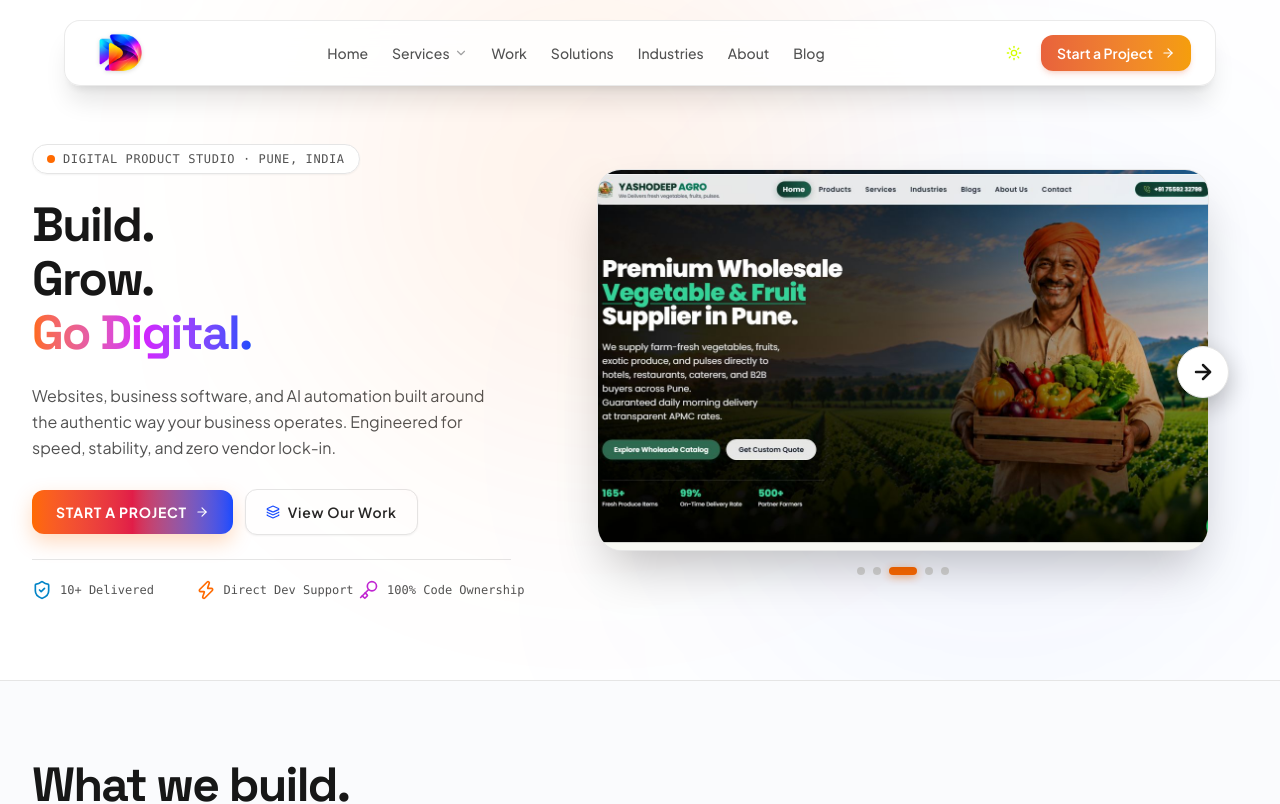
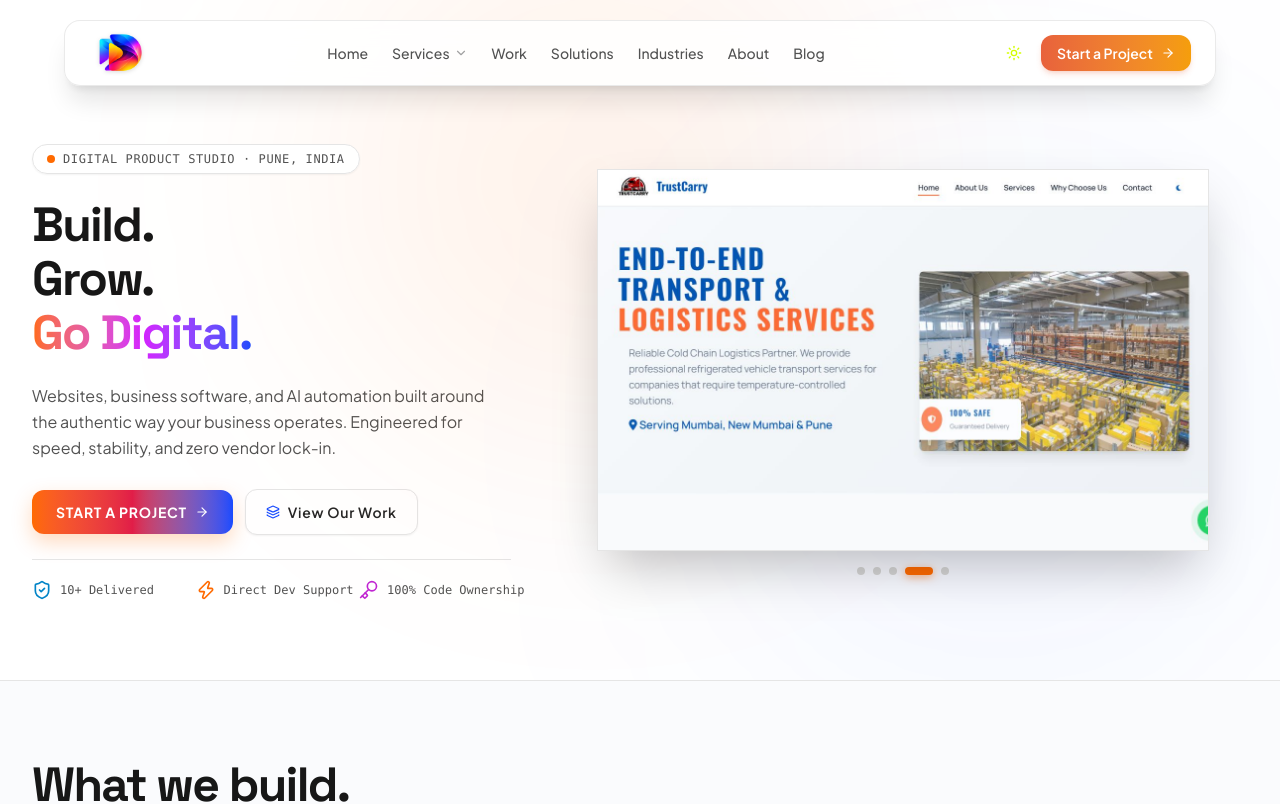
Before and after one commit to deepdigitallabs/Deep-Digital-Labs, a Next.js app: page / in a window 1280 px wide. Shown: the top 804 px of the page. Built offline with nearby package versions, Linux system fonts and the light colour scheme.

Commit message:
Update page.tsx

```diff
--- a/src/app/page.tsx
+++ b/src/app/page.tsx
@@ -1,6 +1,6 @@
 'use client';
 
-import React, { useState } from 'react';
+import React, { useState, useEffect } from 'react';
 import Link from 'next/link';
 import Image from 'next/image';
 import {
@@ -199,6 +199,14 @@ export default function HomePage() {
     setActiveHeroSlide((prev) => (prev + 1) % heroSliderCards.length);
   };
 
+  // Auto-advance hero image slider every 5 seconds
+  useEffect(() => {
+    const timer = setInterval(() => {
+      setActiveHeroSlide((prev) => (prev + 1) % heroSliderCards.length);
+    }, 5000);
+    return () => clearInterval(timer);
+  }, [heroSliderCards.length]);
+
   // Selected work items
   const workItems = [
     {
@@ -337,28 +345,19 @@ export default function HomePage() {
             <div className="md:col-span-7 lg:col-span-7 relative w-full flex items-center justify-center">
               <div className="relative w-full max-w-[620px] select-none py-2 px-1">
 
-                {/* Floating White Circle Button (Right) */}
-                <button
-                  onClick={nextHeroSlide}
-                  type="button"
-                  aria-label="Next Project"
-                  className="absolute -right-2 sm:-right-4 top-1/2 -translate-y-1/2 z-30 w-11 h-11 sm:w-13 sm:h-13 rounded-full bg-white dark:bg-[#12151D] text-neutral-900 dark:text-white flex items-center justify-center shadow-[0_8px_26px_rgba(0,0,0,0.25)] hover:scale-110 active:scale-95 transition-all cursor-pointer border border-neutral-200 dark:border-white/10"
-                >
-                  <ArrowRight className="w-5 h-5 sm:w-6 sm:h-6 text-neutral-900 dark:text-white stroke-[2.5]" />
-                </button>
-
-                {/* Single Image Showcase (Clean, No Text Overlays) */}
+                {/* Single Image Showcase (Full Cornered, Clean, No Text Overlays) */}
                 <div
                   onClick={nextHeroSlide}
-                  className="relative w-full aspect-[16/10] rounded-2xl sm:rounded-3xl overflow-hidden border border-neutral-200/90 dark:border-white/10 shadow-2xl cursor-pointer group bg-neutral-100 dark:bg-[#12151D]"
+                  className="relative w-full aspect-[16/10] rounded-none overflow-hidden border border-neutral-200 dark:border-white/10 shadow-2xl cursor-pointer group bg-neutral-100 dark:bg-[#12151D]"
                 >
                   <Image
+                    key={heroSliderCards[activeHeroSlide].id}
                     src={heroSliderCards[activeHeroSlide].image}
                     alt="Project Screenshot"
                     fill
-                    sizes="(max-width: 768px) 100vw, 620px"
+                    sizes="(max-width: 768px) 100vw, 650px"
                     priority
-                    className="object-cover object-top transition-transform duration-500 group-hover:scale-[1.02]"
+                    className="object-cover object-top rounded-none transition-all duration-700 animate-in fade-in group-hover:scale-[1.02]"
                   />
                 </div>
 
```
